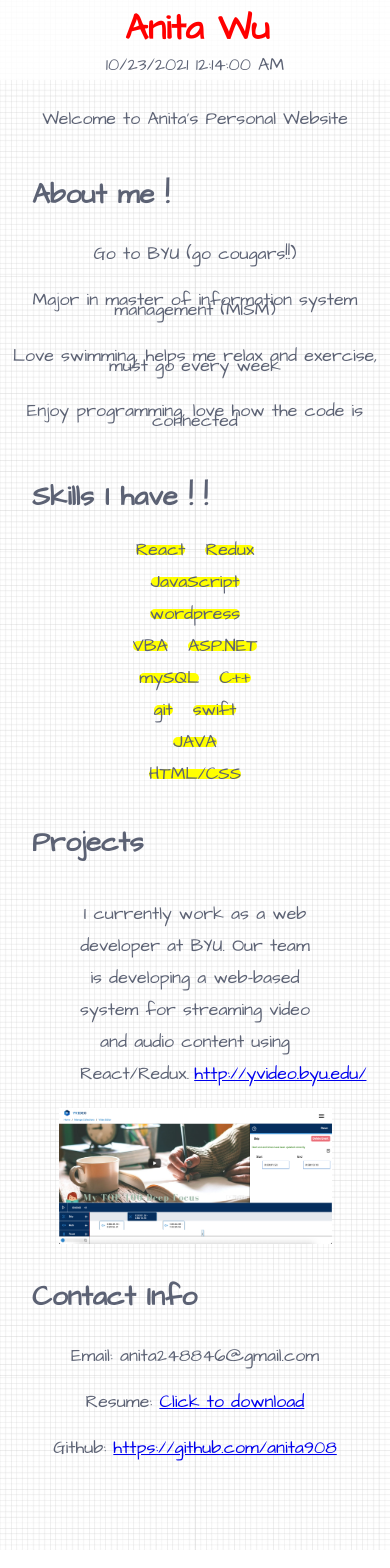
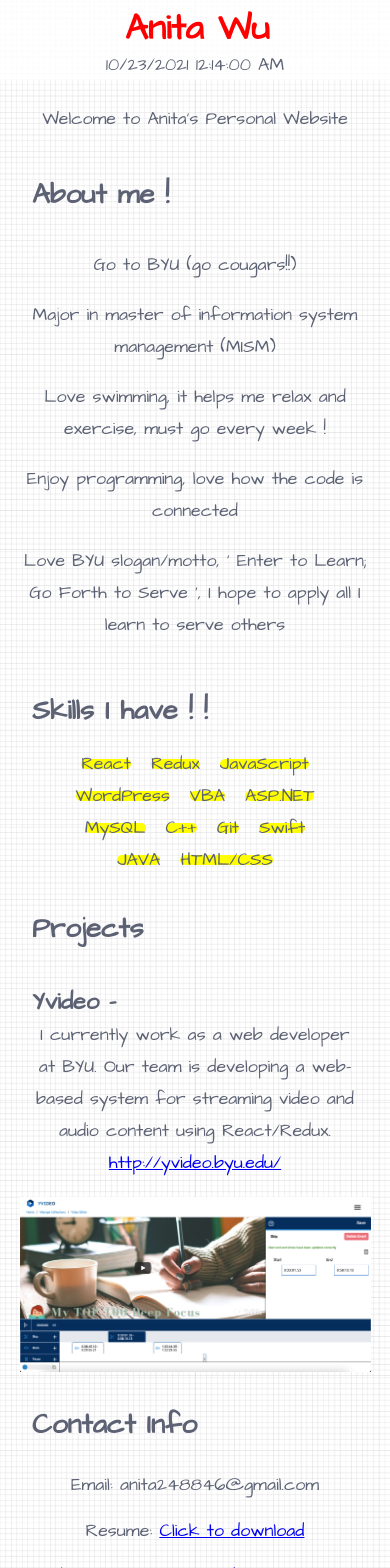
Before and after one commit to anita908/anita-personal-website, a React (Create React App) app: page / in a window 390 px wide. Shown: the top 1568 px of the page. Built offline with nearby package versions, Linux system fonts and the light colour scheme.

Commit message:
moblie css styling add linkedin

```diff
--- a/src/App.css
+++ b/src/App.css
@@ -63,6 +63,18 @@
   text-align: start;
 }
 
+.App-third-headers {
+  font-size: calc(16px + 2vmin);
+  margin-left: 8rem;
+  margin-top: 2rem;
+  text-align: start;
+}
+
+.App-description  p {
+  line-height: 2rem;
+  padding: 0 5%;
+}
+
 .App-skills {
   line-height: 2rem;
   padding: 0 30%;
@@ -87,11 +99,12 @@
 .App-yvideo-text {
   display: inline-block;
   line-height: 2rem;
-  padding: 0 5rem;
+  padding: 0 10%;
+  margin-top: -5px;
 }
 
 .App-yvideo-text a {
-  margin-left: 5px;
+  display: block;
 }
 
 .App-footer {
@@ -107,4 +120,21 @@
   .App-sub-headers {
     margin-left: 2rem;
   }
+
+  .App-third-headers {
+    margin-left: 2rem;
+  }
+
+  .App-skills {
+    padding: 0 15%;
+  }
+
+  .App-yvideo-text {
+    padding: 0 2rem;
+  }
+
+  .App-yvideo-img {
+    width: 90%;
+  }
+
 }
--- a/src/App.js
+++ b/src/App.js
@@ -27,28 +27,33 @@ function App() {
        <p>Welcome to Anita's Personal Website</p>
 
         <h1 class="App-sub-headers">About me ! </h1>
-        <p>Go to BYU (go cougars!!)</p>
-        <p>Major in master of information system management (MISM)</p>
-        <p>Love swimming, helps me relax and exercise, must go every week</p>
-        <p>Enjoy programming, love how the code is connected</p>
+        <div class="App-description">
+          <p>Go to BYU (go cougars!!)</p>
+          <p>Major in master of information system management (MISM)</p>
+          <p>Love swimming, it helps me relax and exercise, must go every week !</p>
+          <p>Enjoy programming, love how the code is connected</p>
+          <p>Love BYU slogan/motto, ' Enter to Learn; Go Forth to Serve ', I hope to apply all I learn to serve others</p>
+        </div>
 
         <h1 class="App-sub-headers">Skills I have ! !</h1>
         <div class="App-skills">
           <span>React</span>
           <span>Redux</span>
           <span>JavaScript</span>
-          <span>wordpress</span>
+          <span>WordPress</span>
           <span>VBA</span>
           <span>ASP.NET</span>
-          <span>mySQL</span>
+          <span>MySQL</span>
           <span>C++</span>
-          <span>git</span>
-          <span>swift</span>
+          <span>Git</span>
+          <span>Swift</span>
           <span>JAVA</span>
           <span>HTML/CSS</span>
         </div>
 
         <h1 class="App-sub-headers">Projects</h1>
+
+        <h1 class="App-third-headers">Yvideo -</h1>
         <p class="App-yvideo-text">
           I currently work as a web developer at BYU. Our team is developing a web-based system for streaming video and audio content using React/Redux.
           <a href={'http://yvideo.byu.edu/'} target="_blank" rel="noreferrer">http://yvideo.byu.edu/</a>
@@ -58,6 +63,7 @@ function App() {
         <h1 class="App-sub-headers">Contact Info</h1>
         <p>Email: anita248846@gmail.com</p>
         <p>Resume: <a href={resume} download>Click to download</a></p>
+        <p>LinkedIn: <a href={'https://www.linkedin.com/in/joyu-wu/'} target="_blank" rel="noreferrer">https://www.linkedin.com/in/joyu-wu/</a></p>
         <p>Github: <a href={'https://github.com/anita908'} target="_blank" rel="noreferrer">https://github.com/anita908</a></p>
         <div class="App-footer"></div>
       </header>
```
